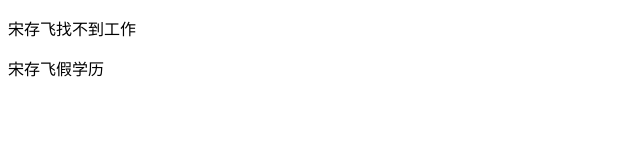
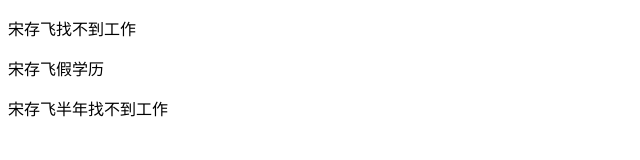
Before and after one commit to taojialei-max/xinXM, a plain HTML site: page index.html in a window 1280 px wide. Shown: the whole page, without its empty margins (0-640 px from the left). Drawn offline with Linux system fonts and the light colour scheme.

Commit message:
第三个p

```diff
--- a/index.html
+++ b/index.html
@@ -9,5 +9,6 @@
 <body>
     <p>宋存飞找不到工作</p>
     <p>宋存飞假学历</p>
+    <p>宋存飞半年找不到工作</p>
 </body>
 </html>
```
